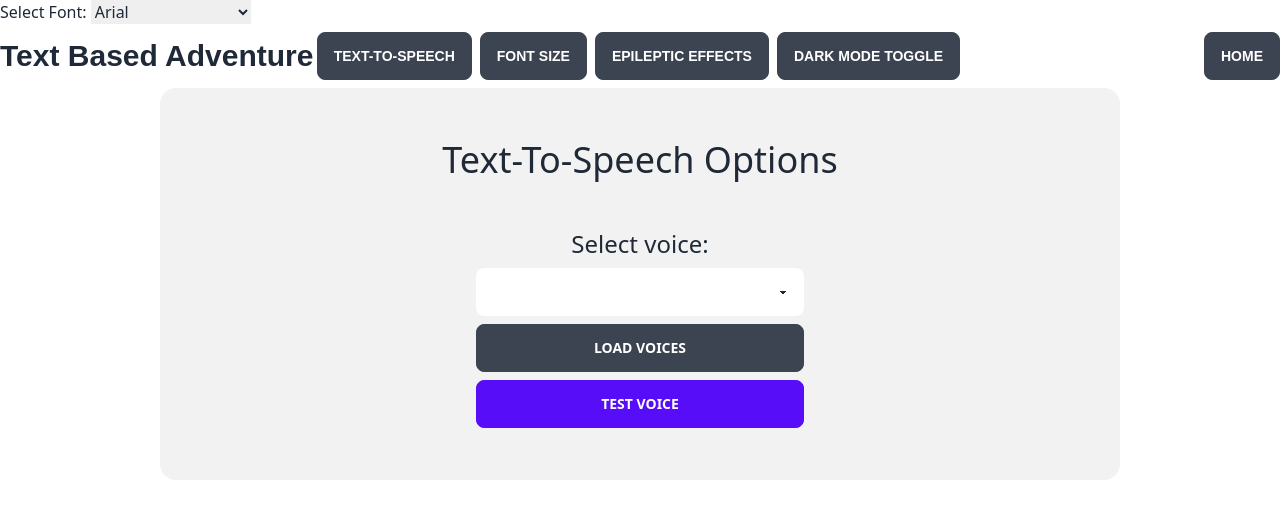
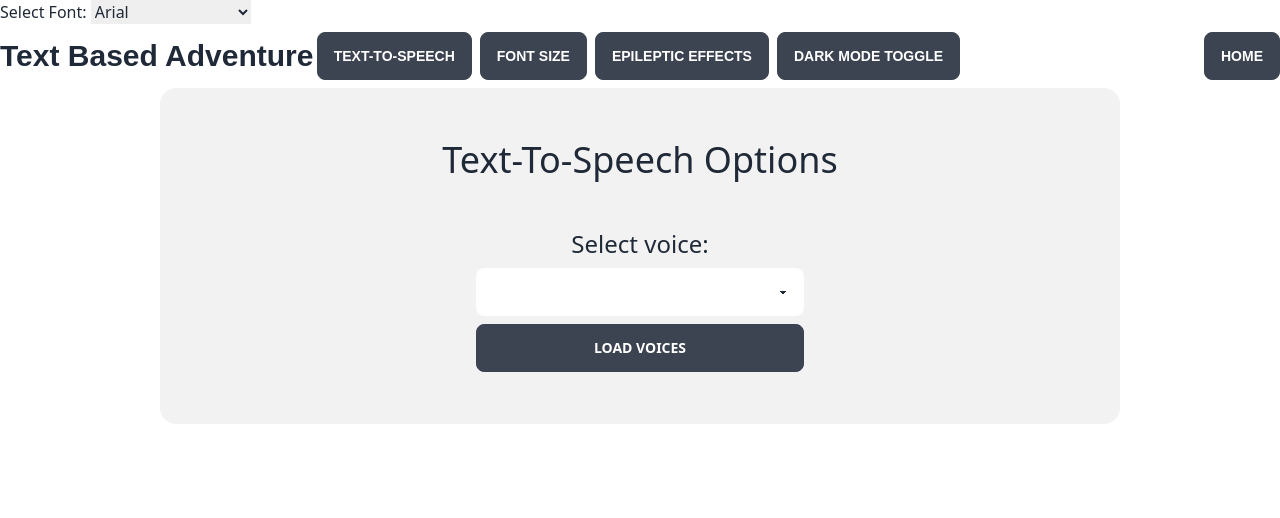
Before and after one commit to oponder2000/LiveLaughLove-2ndSemester, a Vue app in the folder Group-5-Live-Laugh-Love--main/app/: page /tts in a window 1280 px wide. Shown: the top 518 px of the page. Built offline with nearby package versions, Linux system fonts and the light colour scheme; what theme-change would draw is missing.

Commit message:
Updated TTS Options UX

```diff
--- a/Group-5-Live-Laugh-Love--main/app/src/components/TTSOptions.vue
+++ b/Group-5-Live-Laugh-Love--main/app/src/components/TTSOptions.vue
@@ -6,18 +6,19 @@
             </h1>
             <div class="text-2xl text-center">Select voice:</div>
             <select class="select w-1/2 mx-auto" v-model="ttsStore.selectedVoice">
+                <option value="none" selected disabled v-if="voices.length == 0">Click Load Voices</option>
                 <option v-for="voice in voices" class="option" :value="voice">
                     {{ voice.name }}
                 </option>
             </select>
-            <button class="btn w-1/2 mx-auto" v-on:click="loadVoices">Load Voices</button>
-            <button class="btn btn-primary w-1/2 mx-auto" v-on:click="ttsStore.start(ssExampleInput)">Test voice</button>
+            <button v-if="voices.length == 0" class="btn w-1/2 mx-auto" v-on:click="loadVoices">Load Voices</button>
+            <button v-if="voices.length > 0" class="btn btn-primary w-1/2 mx-auto" v-on:click="ttsStore.start(ssExampleInput)">Test voice</button>
         </div>
     </section>
 </template>
 
 <script setup lang="ts">
-import { onMounted } from 'vue';
+import { onMounted, onUpdated } from 'vue';
 import { useTTSStore } from '../stores/ttsStore';
 
 const ttsStore = useTTSStore();
@@ -30,6 +31,9 @@ onMounted(() => {
 
 <script lang="ts">
 export default {
+  mounted() {
+    this.loadVoices();
+  },
   data() {
     return {
       voices: []
```
